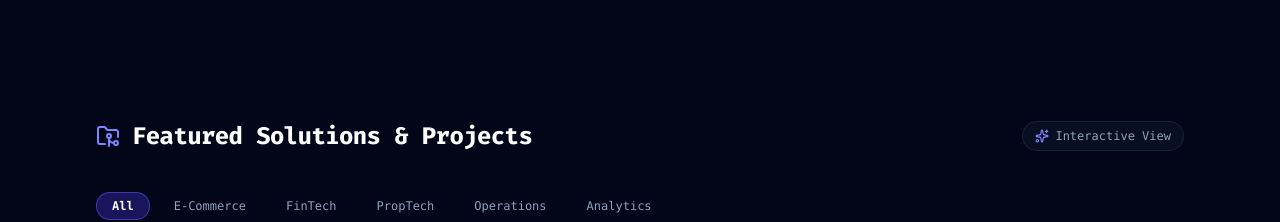
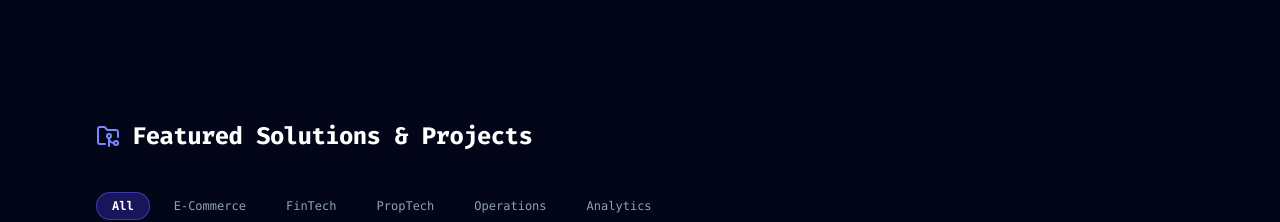
Before and after one commit to Gazilo7/dev-portfolio, a React (Vite) app: page / in a window 1280 px wide. Shown: the part 3080-3302 px from the top of the page. Built offline with nearby package versions, Linux system fonts and the light colour scheme.

Commit message:
style: remove interactive view header badge

```diff
--- a/src/components/Projects.jsx
+++ b/src/components/Projects.jsx
@@ -165,10 +165,7 @@ export default function Projects() {
               Featured Solutions & Projects
             </h2>
           </div>
-          <div className="flex items-center gap-1.5 text-xs text-slate-400 font-mono bg-slate-900/60 px-3 py-1.5 rounded-full border border-slate-800/80 w-fit">
-            <Sparkles className="w-3.5 h-3.5 text-indigo-400" />
-            <span>Interactive View</span>
-          </div>
+
         </div>
 
         {/* Option 1: Animated Category Filter Tabs */}
```
